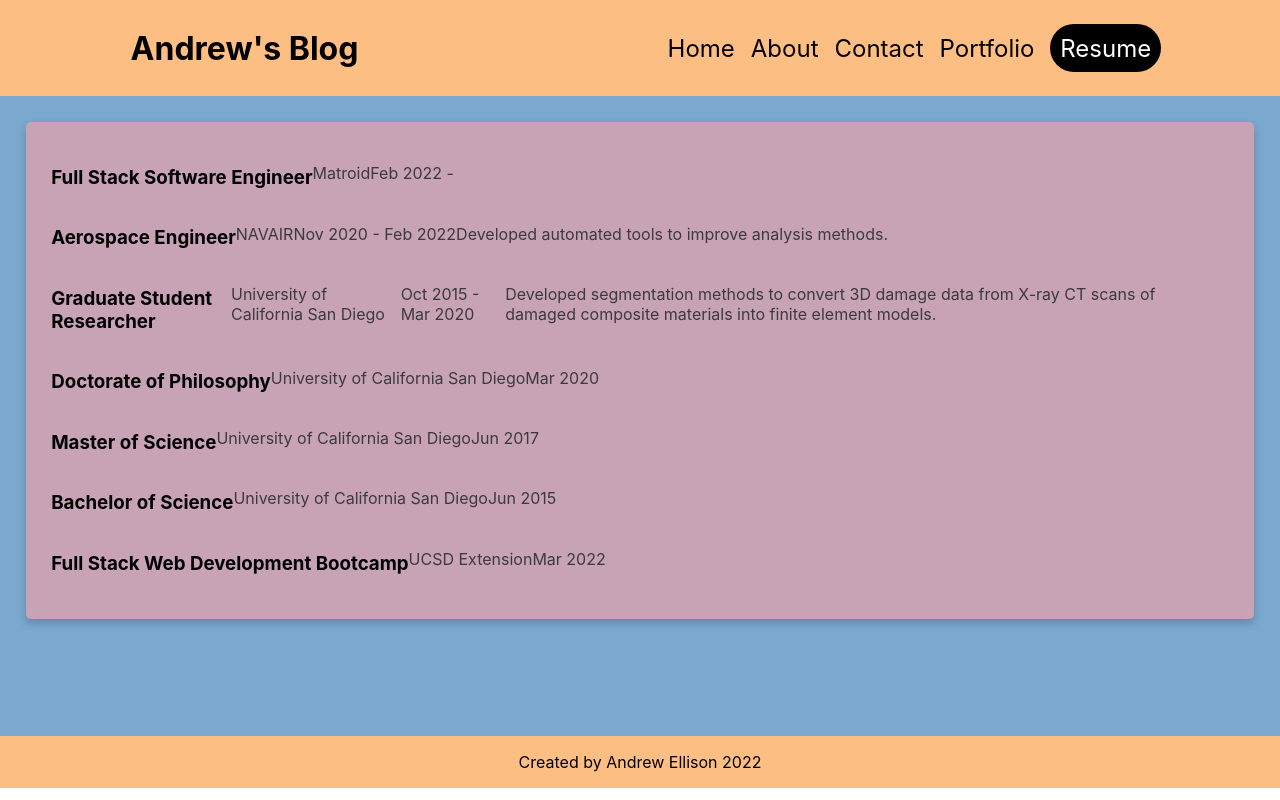
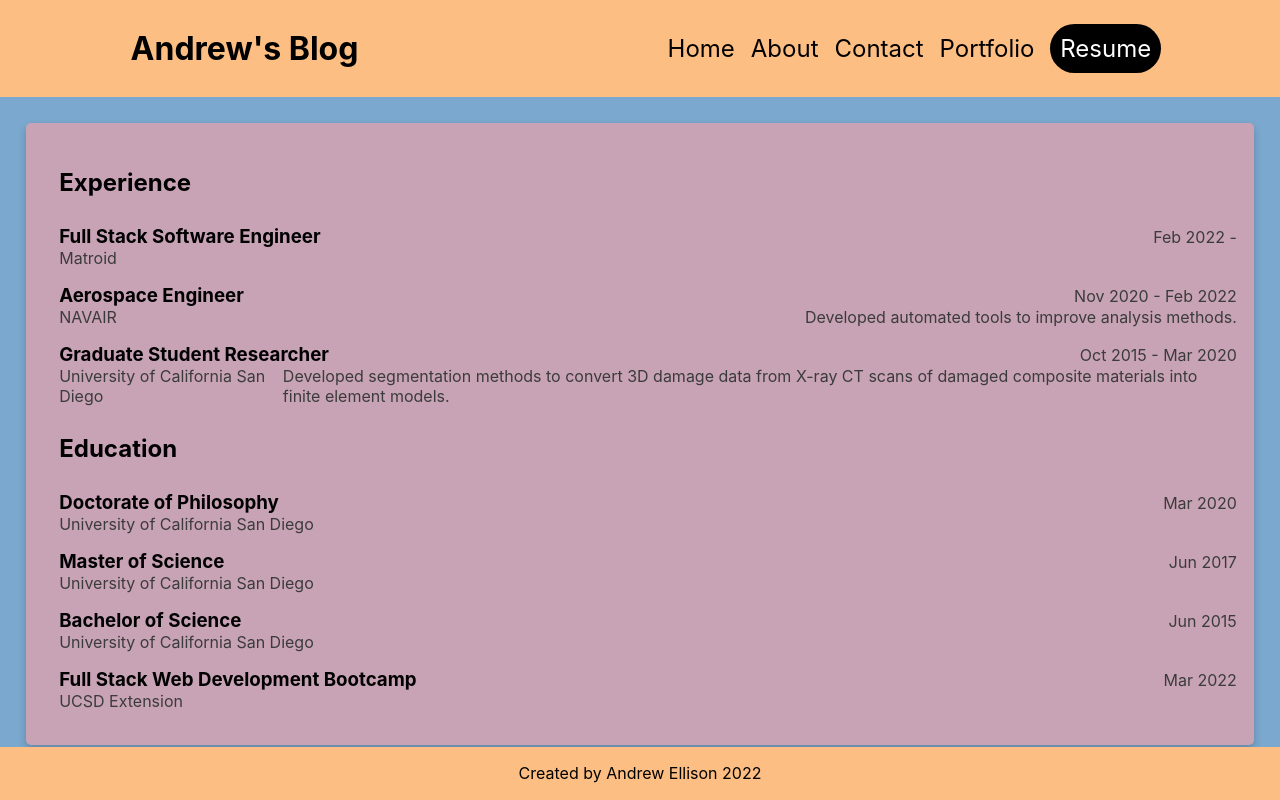
Before and after one commit to Ellisonac/React-Portfolio, a React (Create React App) app: page /resume in a window 1280 px wide. Built offline with nearby package versions, Linux system fonts and the light colour scheme.

Commit message:
Modify resume style, add AboutMe section

```diff
--- a/src/App.module.css
+++ b/src/App.module.css
@@ -1,5 +1,5 @@
 .app {
-  /* height: 100vh; */
+  height: 100vh;
   display:flex;
   flex-direction: column;
   flex-wrap: wrap;
--- a/src/components/sections/About.js
+++ b/src/components/sections/About.js
@@ -2,11 +2,20 @@ import { Component } from "react";
 import Card from "../UI/Card";
 
 class AboutMe extends Component {
+  aboutMe = require("../../data/about.json");
+
+  getContent = () => {
+    return (
+      this.aboutMe.trivia.map((data) => {
+        return <p>{data}</p>
+      })
+    )
+  }
+
   render() {
     return (
       <Card>
-        <h3>I am a Full Stack Web Developer</h3>
-        <p>I used to be an Aerospace Composites Engineer</p>
+        {this.getContent()}
       </Card>
     );
   }
--- a/src/components/sections/Resume.js
+++ b/src/components/sections/Resume.js
@@ -1,6 +1,6 @@
 import { Component } from "react";
 import Card from "../UI/Card";
-import styles from "./Resume.module.css"
+import styles from "./Resume.module.css";
 
 class Resume extends Component {
   resume = require("../../data/resume.json");
@@ -8,9 +8,11 @@ class Resume extends Component {
   getContent = () => {
     return (
       <>
+        <h2>Experience</h2>
         {this.resume.experience.map((experience) =>
           this.renderExperience(experience)
         )}
+        <h2>Education</h2>
         {this.resume.education.map((education) =>
           this.renderEducation(education)
         )}
@@ -21,28 +23,34 @@ class Resume extends Component {
   renderExperience = (experience) => {
     return (
       <div className={styles.entry}>
-        <h3>{experience.title}</h3>
-        <p>{experience.company}</p>
-        <p>{experience.dates}</p>
-        <p>{experience.description}</p>
+        <div className={styles.title}>
+          <h3>{experience.title}</h3>
+          <p>{experience.dates}</p>
+        </div>
+        <div className={styles.body}>
+          <p className={styles.company}>{experience.company}</p>
+          <p className={styles.description}>{experience.description}</p>
+        </div>
       </div>
-    )
+    );
   };
 
   renderEducation = (education) => {
     return (
       <div className={styles.entry}>
-        <h3>{education.degree}</h3>
-        <p>{education.school}</p>
-        <p>{education.date}</p>
+        <div className={styles.title}>
+          <h3>{education.degree}</h3>
+          <p>{education.date}</p>
+        </div>
+        <div className={styles.body}>
+          <p>{education.school}</p>
+        </div>
       </div>
-    )
+    );
   };
 
   render() {
-    return (
-      <Card className={styles.resume}>{this.getContent()}</Card>
-    );
+    return <Card className={styles.resume}>{this.getContent()}</Card>;
   }
 }
 
--- a/src/components/sections/Resume.module.css
+++ b/src/components/sections/Resume.module.css
@@ -1,11 +1,37 @@
 .resume {
-
+  /* width: 100%; */
 }
 
 .resume p {
   color: rgb(59, 59, 59);
+  padding: 0;
+  margin: 0;
+}
+
+.resume h3 {
+  margin: 0;
 }
 
 .entry {
   display: flex;
+  flex-direction: column;
+  width: 100%;
+  margin: .5rem;
 }
+
+.title, .body {
+  display: flex;
+  flex-direction: row;
+  justify-content: space-between;
+  align-items: center;
+  padding: 0;
+}
+
+.company {
+  flex: 1 1 25;
+  width: fit-content;
+}
+
+.description {
+  flex: 1 0 75;
+}
--- a/src/data/about.json
+++ b/src/data/about.json
@@ -0,0 +1,9 @@
+{
+  "trivia": [
+    "I have a Ph.D. in Aerospace Composite Structures and a carbon fiber wallet",
+    "Interests: Linguistics, Automation, Music, Learning",
+    "I am a Ukulelist because 4 is the appropriate number of strings",
+    "５年で学んでいますが、日本語を読書しかできないようになりました、残念ですが話せません。",
+    "पहली बार ससुराल जाके मुझे समझे में आगाया था की मुझे हिंदी सीखना ज़रूरी है |"
+  ]
+}
```
